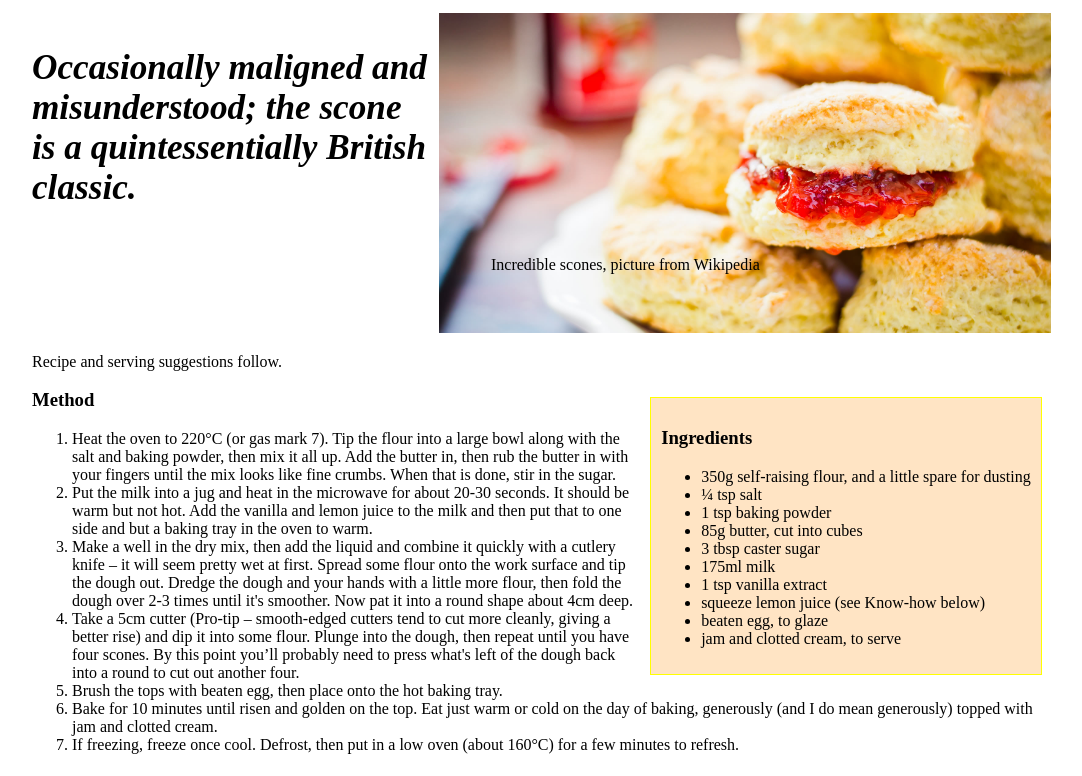
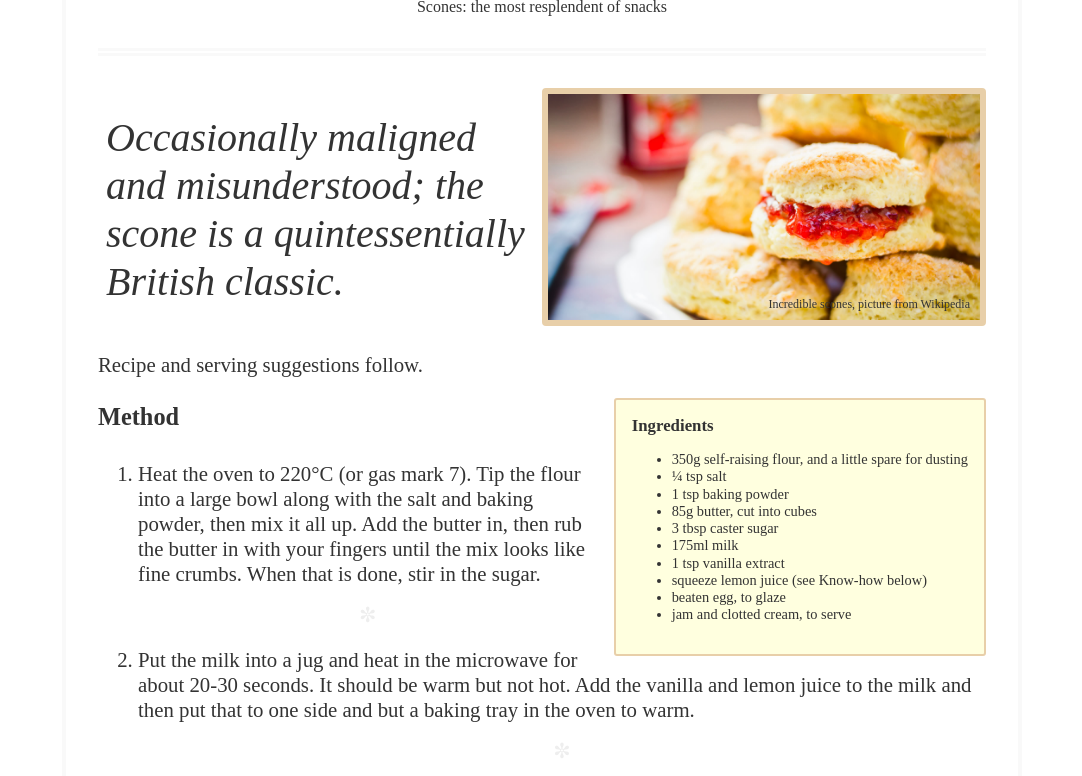
Before and after one commit to marshall159/rwdExample, a plain HTML site: page index.html in a window 1280 px wide. Shown: the part 95-871 px from the top of the page, without its empty margins (98-1180 px from the left). Drawn offline with Linux system fonts and the light colour scheme.

Commit message:
Add further styles

```diff
--- a/css/styles.css
+++ b/css/styles.css
@@ -1,51 +1,113 @@
+* {
+    box-sizing: border-box;
+}
+
+body {
+    padding: 1rem .5rem;
+    font-size: 1.3rem;
+    line-height: 1.2;
+    max-width: 60rem;
+    margin: 0 auto;
+    color: #333;
+}
+
+
 img {
     max-width: 100%;
 }
 
-@media screen and (min-width: 601px) {
+.Header {
+    text-align: center;
+    border-bottom: 8px double #f9f9f9;
+    margin-bottom: 2rem;
+	padding-bottom: 1rem;
+}
+
+.Strap {
+    font-size: 1rem;
+}
+
+.MoneyShot {
+    position: relative;
+}
+
+.MoneyShotImg {
+    border: 6px solid #e8cfa9;
+    border-radius: 4px;
+}
+
+.LogoWrapper {
+    display: block;
+}
+
+.ImageCaption {
+    font-size: .75rem;
+    position: absolute;
+    bottom: .5rem;
+    right: 1rem;
+}
+
+.IntroText {
+    font-size: 1.8rem;
+    font-style: italic;
+}
+
+.MethodWrapper li {
+    padding: .4rem 0;
+}
+
+.MethodWrapper li:after {
+    content: "✼";
+	display: block;
+	text-align: center;
+	margin: 1rem 0 .5rem 0;
+	color: #eee;
+}
+
+
+
+@media screen and (min-width: 50rem) {
+
     body {
-        max-width: 1020px;
-        margin: 0 auto;
+		border-left: 4px solid #f9f9f9;
+		border-right: 4px solid #f9f9f9;
+		padding: 1rem 2rem;
+	}
+
+     .IntroWrapper {
+        display: table;
+        table-layout: fixed;
+        width: 100%;
     }
 
-    .Header {
-/*        margin: 0 auto;*/
+    .MoneyShot,
+    .IntroText {
+        display: table-cell;
+        width: 50%;
+        vertical-align: middle;
         text-align: center;
+
     }
 
     .IntroText {
-/*        float: left;*/
-        width: 39%;
-        font-size: 2.2em;
-        font-style: italic;
-        margin-right: 0.5%;
-        font-weight: 600;
-        display: inline-block;
-        vertical-align: top
-
-    }
-
-    .IntroWrapper {
+        padding: .5rem;
+        font-size: 2.5rem;
+        text-align: left;
         position: relative;
     }
 
-    .MoneyShot {
-/*        float: left;*/
-        width: 60%;
-        display: inline-block;
+    .Ingredients {
+        font-size: .9rem;
+        float: right;
+        padding: 1rem;
+        margin: 0 0 .5rem 1rem;
+        border-radius: 3px;
+        background-color: #ffffdf;
+        border: 2px solid #e8cfa9;
     }
 
-    .ImageCaption {
-        position: absolute;
-        top: 70%;
-        left: 45%;
+    .Ingredients h3 {
+        margin: 0;
     }
 
-    .Ingredients {
-        border: 1px solid yellow;
-        background-color: bisque;
-        float: right;
-        margin: 1%;
-        padding: 1%;
-    }
 }
```
